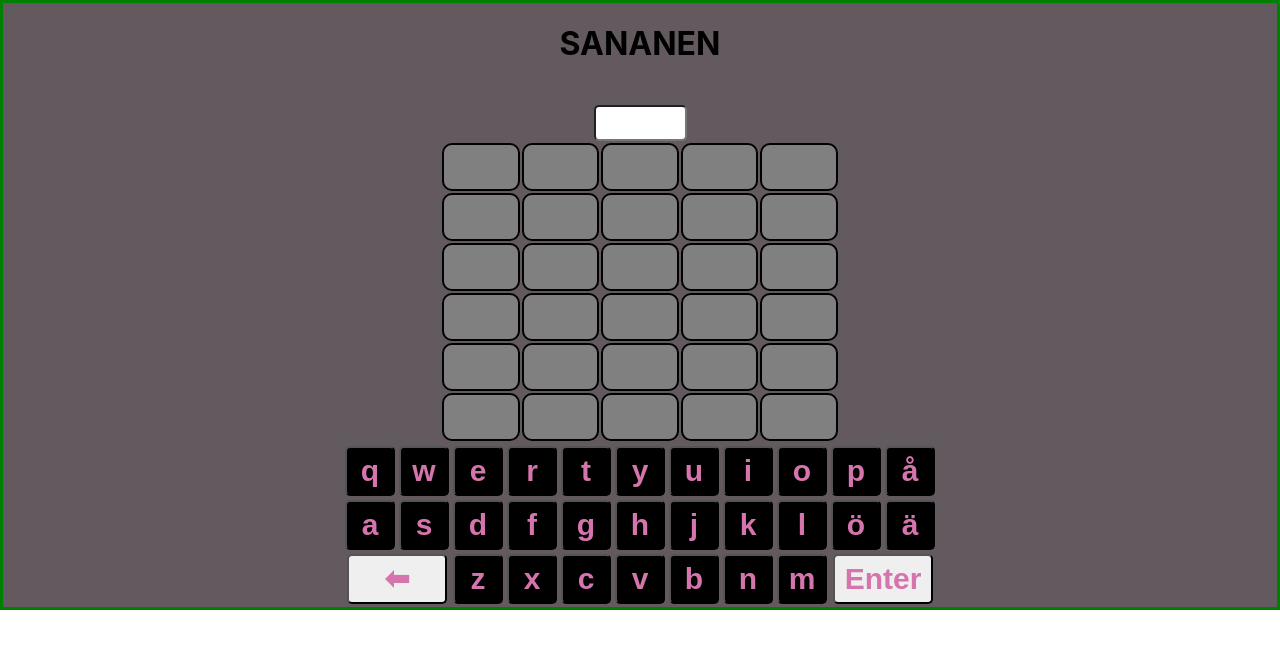
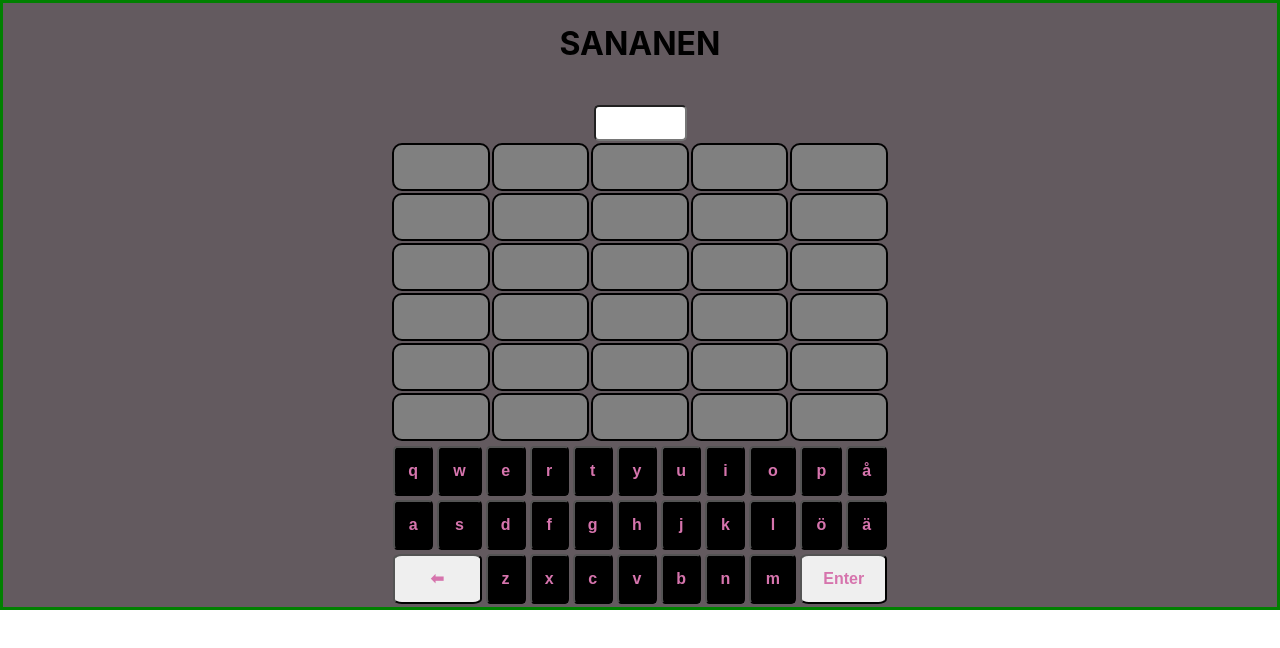
Before and after one commit to henritir/Sananen, a React (Create React App) app: page / in a window 1280 px wide. Shown: the top 648 px of the page. Built offline with nearby package versions, Linux system fonts and the light colour scheme.

Commit message:
masteriin

```diff
--- a/src/App.css
+++ b/src/App.css
@@ -14,10 +14,10 @@
 .App-button {
   color: rgb(214, 116, 173);
   font-weight: bold;
-  border-radius: 5px;
-  width: 50px;
+  border-radius: 10%;
+  width: 100%;
   height: 50px;
-  font-size: 30px;
+  font-size: 100%;
 }
 
 .App-tulokset td{
@@ -35,7 +35,7 @@
 .App-table {
   margin: auto;
   width: 50%;
-  max-width: 400px;
+  max-width: 500px;
 }
 
 .App-logo {
--- a/src/App.js
+++ b/src/App.js
@@ -1,11 +1,11 @@
-
 import { useEffect, useState } from 'react';
 import './App.css';
+import data from "./db.json"
 
 function App() {
 
   const [yrit, setYrit] = useState([]);
-  const [sana, setSana] = useState("muori");
+  const [sana, setSana] = useState(data[Math.floor(Math.random() * data.length)]);
   const [kesken, setKesken] = useState("");
   const [tulos, setTulos] = useState([]);
   const [vastaukset, setVastaukset] = useState([]);
@@ -23,8 +23,8 @@ function App() {
     return (<span>{val}&#11013;</span>)
   }
 
-  const Tarkistus =() =>{
-    if(kesken.length==5){
+  const Tarkistus = () => {
+    if (kesken.length == 5) {
       EnterButtonClicked();
     }
   }
@@ -37,10 +37,12 @@ function App() {
       setVoitto(true);
     }
     else {
-      if(vastaukset.length==5){
+      if (vastaukset.length == 5) {
         setHavio(true);
       }
     }
+
+    if (!voitto && !havio) {
 
       for (let i = 0; i < kesken.length; i++) {
         let k = kesken.charAt(i);
@@ -60,14 +62,13 @@ function App() {
         }
       }
 
-
       //console.log(tulos);
       vastaukset.push(tulos);
       setKesken("");
       laskuri.pop();
       //console.log(vastaukset);
       //console.log(kirjainv);
-
+    }
   }
 
   const ButtonClicked = (e) => {
@@ -119,7 +120,7 @@ function App() {
       </table>
 
       {voitto ? <h2>Voitit pelin</h2> : null}
-      {havio ? <h2>Vitun luuseri</h2>:null}
+      {havio ? <h2>Vitun luuseri</h2> : null}
 
       <table className='App-table'>
         <tbody>
@@ -138,13 +139,13 @@ function App() {
             })}
           </tr>
           <tr>
-            <td colSpan={2}><button className='App-button' style={{ width: "100px" }} onClick={() => BackspaceClicked()}>{formatArea()}</button></td>
+            <td colSpan={2}><button className='App-button' onClick={() => BackspaceClicked()}>{formatArea()}</button></td>
             {kirjaimet.slice(22, 29).map((a, i) => {
               return (
                 <td key={i}><button className='App-button' style={{ backgroundColor: kirjainv[kirjaimet.indexOf(a)] }} value={a} onClick={(e) => ButtonClicked(e.target.value)}>{a}</button></td>
               )
             })}
-            <td colSpan={2}><button className='App-button' style={{ width: "100px" }} onClick={() => Tarkistus()}>Enter</button></td>
+            <td colSpan={2}><button className='App-button'  onClick={() => Tarkistus()}>Enter</button></td>
           </tr>
         </tbody>
       </table>
--- /dev/null
+++ b/src/db.json
@@ -0,0 +1 @@
+["xenon","muori","laava","pullo","raaja","watti","kromi","perna","hyöry","syyhy","henki","raide","dildo","urhea","uurre"]
```
Lines whose indentation alone changed are shown as unchanged.
